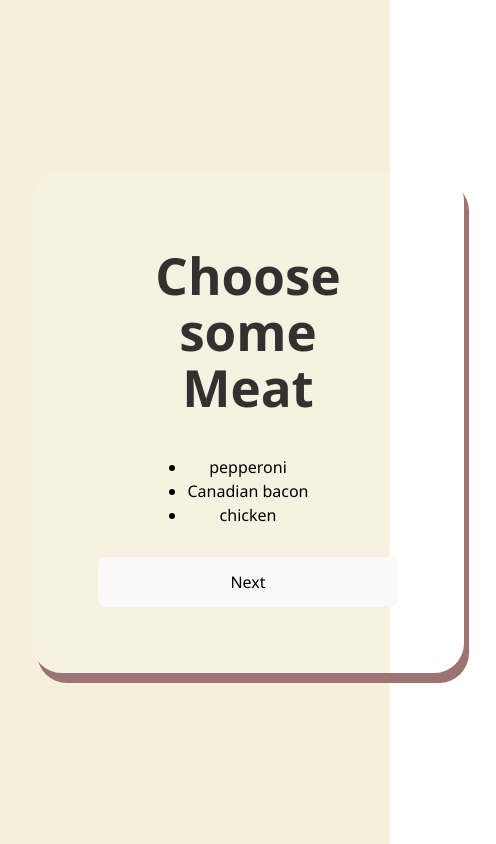
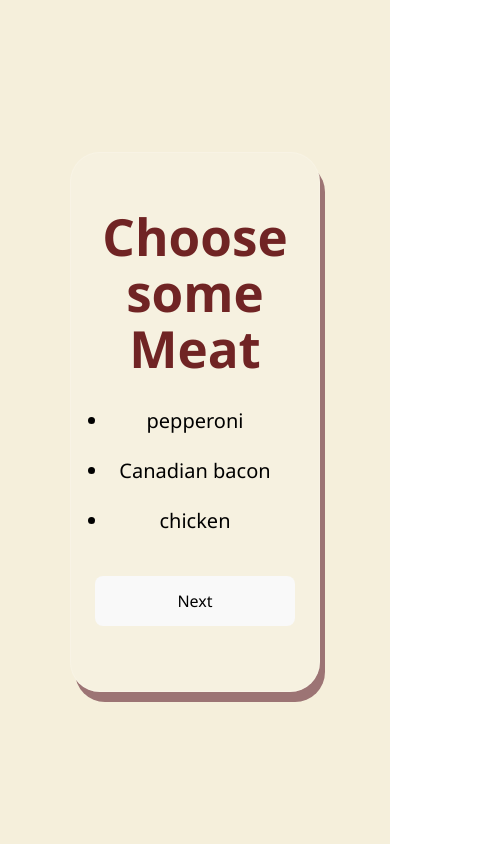
Before and after one commit to annuRajesh/pizza-joint, a React (Vite) app: page /meat in a window 390 px wide. Shown: the whole page, 496 px wide, since content can reach past the window. Built offline with nearby package versions, Linux system fonts and the light colour scheme.

Commit message:
made responsive

```diff
--- a/src/combonents/Sauce.jsx
+++ b/src/combonents/Sauce.jsx
@@ -15,7 +15,7 @@ const Sauce=()=>{
     }
     return(
         <div className='container'>
-            <h1>Choose a sauce</h1>
+            <h1 className='heading'>Choose a sauce</h1>
             <ul>
                 <li onClick={()=>setSelectedsauce('Marinara')
 
--- a/src/combonents/base.css
+++ b/src/combonents/base.css
@@ -12,6 +12,12 @@ body{
 
 }
 h1{
+    padding: 20px;
+}
+.heading{
+   font-size: 40px;
+   font-weight: 700;
+
     margin: 30px;
     padding: 10px;
 }
@@ -66,3 +72,46 @@ button:focus{
     background-color: #f5efdb;
     color: #1a3550;
 }
+ul{
+
+}
+@media  only screen and (max-width:499px) {
+    .container{
+        width:350px;
+
+    }
+    h1{
+        color: #702424;
+
+    }
+    button{
+        width: 200px;
+        padding: 20px;
+    }
+    li{
+        padding: 10px;
+    }
+
+
+}
+@media screen and (max-width:415px) {
+    .container{
+        width:250px;
+
+    }
+    .heading{
+
+    }
+
+    button{
+        width: 200px;
+
+    }
+    li{
+        padding: 10px;
+        font-size: 20px;
+    }
+
+
+
+}
```
